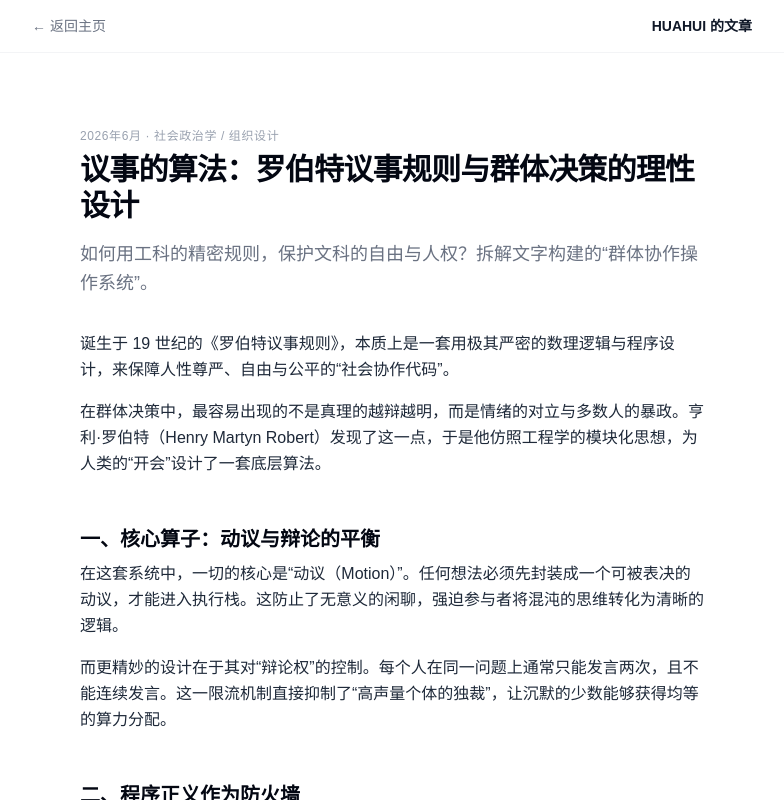
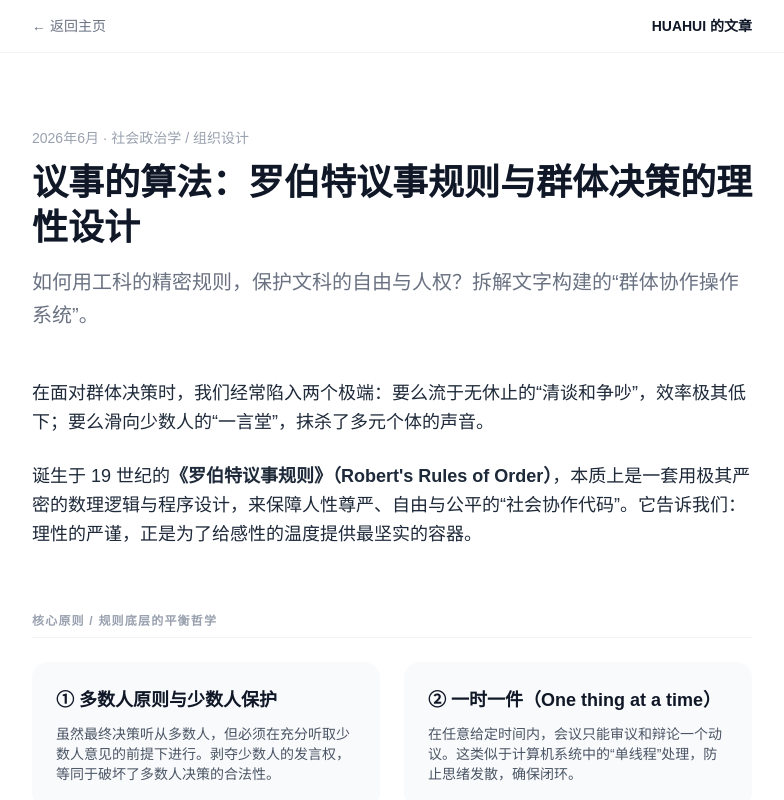
Before and after one commit to luhuahui-lhh/my-app, a Next.js app in the folder my-app/: page / in a window 1280 px wide. Both pictures are taken after a click on the element 640 px from the left and 803 px from the top of the page. Shown: the top 800 px of the page, without its empty margins (248-1032 px from the left). Built offline with nearby package versions, Linux system fonts and the light colour scheme.

Commit message:
Update article content and layout for clarity
Refine content and structure of the article on Robert's Rules, enhancing clarity and detail.

```diff
--- a/my-app/app/page.tsx
+++ b/my-app/app/page.tsx
@@ -136,7 +136,7 @@ export default function Home() {
   // 条件分支：内嵌页面独立渲染
   // ==========================================
 
-  // 1. 罗伯特议事规则（恢复全套精细长文正文）
+  // 1. 罗伯特议事规则（完全还原最初版最惊艳的网格与对比表格结构）
   if (viewState === 'robert_article') {
     return (
       <main className="min-h-screen bg-white text-gray-900 pb-24">
@@ -147,43 +147,128 @@ export default function Home() {
           </div>
         </nav>
 
-        <article className="max-w-2xl mx-auto px-6 pt-32 space-y-8 text-gray-800 leading-relaxed text-base">
+        <article className="max-w-3xl mx-auto px-6 pt-32">
           <FadeIn>
-            <div className="text-xs text-gray-400 mb-2 tracking-wider uppercase">2026年6月 · 社会政治学 / 组织设计</div>
-            <h1 className="text-3xl font-bold tracking-tight mb-4 text-gray-950">议事的算法：罗伯特议事规则与群体决策的理性设计</h1>
-            <p className="text-lg text-gray-500 mb-8 font-light leading-relaxed">
+            <div className="text-sm text-gray-400 mb-3">2026年6月 · 社会政治学 / 组织设计</div>
+            <h1 className="text-4xl font-bold mb-4 leading-tight text-gray-900">
+              议事的算法：罗伯特议事规则与群体决策的理性设计
+            </h1>
+            <p className="text-xl text-gray-500 mb-12 leading-relaxed font-light">
               如何用工科的精密规则，保护文科的自由与人权？拆解文字构建的“群体协作操作系统”。
             </p>
           </FadeIn>
 
-          <FadeIn delay={50}>
-            <p>
-              诞生于 19 世纪的《罗伯特议事规则》，本质上是一套用极其严密的数理逻辑与程序设计，来保障人性尊严、自由与公平的“社会协作代码”。
+          <div className="space-y-16 text-gray-800 leading-relaxed text-lg">
+            <FadeIn>
+              <section>
+                <p className="mb-6">
+                  在面对群体决策时，我们经常陷入两个极端：要么流于无休止的“清谈和争吵”，效率极其低下；要么滑向少数人的“一言堂”，抹杀了多元个体的声音。
                 </p>
-            <p className="mt-4">
-              在群体决策中，最容易出现的不是真理的越辩越明，而是情绪的对立与多数人的暴政。亨利·罗伯特（Henry Martyn Robert）发现了这一点，于是他仿照工程学的模块化思想，为人类的“开会”设计了一套底层算法。
+                <p className="mb-6">
+                  诞生于 19 世纪的<strong>《罗伯特议事规则》（Robert's Rules of Order）</strong>，本质上是一套用极其严密的数理逻辑与程序设计，来保障人性尊严、自由与公平的“社会协作代码”。它告诉我们：理性的严谨，正是为了给感性的温度提供最坚实的容器。
                 </p>
+              </section>
             </FadeIn>
 
-          <FadeIn delay={100}>
-            <h2 className="text-xl font-bold text-gray-950 pt-4">一、核心算子：动议与辩论的平衡</h2>
-            <p className="mt-2">
-              在这套系统中，一切的核心是“动议（Motion）”。任何想法必须先封装成一个可被表决的动议，才能进入执行栈。这防止了无意义的闲聊，强迫参与者将混沌的思维转化为清晰的逻辑。
+            {/* 最初版的四大原则网格卡片 */}
+            <FadeIn>
+              <section>
+                <h2 className="text-xs font-semibold uppercase tracking-widest text-gray-400 mb-6 border-b border-gray-100 pb-2">
+                  核心原则 / 规则底层的平衡哲学
+                </h2>
+                <div className="grid grid-cols-1 md:grid-cols-2 gap-6">
+                  <div className="bg-gray-50 p-6 rounded-2xl">
+                    <h3 className="font-bold text-gray-900 mb-2">① 多数人原则与少数人保护</h3>
+                    <p className="text-sm text-gray-600">
+                      虽然最终决策听从多数人，但必须在充分听取少数人意见的前提下进行。剥夺少数人的发言权，等同于破坏了多数人决策的合法性。
                     </p>
-            <p className="mt-4">
-              而更精妙的设计在于其对“辩论权”的控制。每个人在同一问题上通常只能发言两次，且不能连续发言。这一限流机制直接抑制了“高声量个体的独裁”，让沉默的少数能够获得均等的算力分配。
+                  </div>
+                  <div className="bg-gray-50 p-6 rounded-2xl">
+                    <h3 className="font-bold text-gray-900 mb-2">② 一时一件（One thing at a time）</h3>
+                    <p className="text-sm text-gray-600">
+                      在任意给定时间内，会议只能审议和辩论一个动议。这类似于计算机系统中的“单线程”处理，防止思绪发散，确保闭环。
                     </p>
+                  </div>
+                  <div className="bg-gray-50 p-6 rounded-2xl">
+                    <h3 className="font-bold text-gray-900 mb-2">③ 对事不对人</h3>
+                    <p className="text-sm text-gray-600">
+                      辩论的目标是动议的可行性与价值，严禁攻击发言者的动机或人品。所有发言面向主持人，切断个体间直接的情绪冲突。
+                    </p>
+                  </div>
+                  <div className="bg-gray-50 p-6 rounded-2xl">
+                    <h3 className="font-bold text-gray-900 mb-2">④ 充分辩论权</h3>
+                    <p className="text-sm text-gray-600">
+                      任何人不能垄断发言。在所有人都有机会发表第一次意见之前，任何人都不能发表第二次意见。确保内向者的声音被听见。
+                    </p>
+                  </div>
+                </div>
+              </section>
             </FadeIn>
 
-          <FadeIn delay={150}>
-            <h2 className="text-xl font-bold text-gray-950 pt-4">二、程序正义作为防火墙</h2>
-            <p className="mt-2">
-              罗伯特规则中充满了对“少数人权利”的防御性设计。例如，改变已有决议或终止辩论，往往需要三分之二以上的压倒性多数通过，而不是简单的过半数。这种“提高阈值”的方法，极大地保护了少数派免受多数派的瞬间情绪反扑。
+            {/* 最初版的动议生命周期对比表格 */}
+            <FadeIn>
+              <section>
+                <h2 className="text-xs font-semibold uppercase tracking-widest text-gray-400 mb-6 border-b border-gray-100 pb-2">
+                  运行范式 / 经典动议流生命周期
+                </h2>
+                <div className="overflow-x-auto">
+                  <table className="w-full text-left text-sm border-collapse">
+                    <thead>
+                      <tr className="border-b border-gray-200 bg-gray-50">
+                        <th className="p-3 font-semibold text-gray-700">步骤</th>
+                        <th className="p-3 font-semibold text-gray-700">规则动作（工科属性）</th>
+                        <th className="p-3 font-semibold text-gray-700">保障价值（文科属性）</th>
+                      </tr>
+                    </thead>
+                    <tbody className="divide-y divide-gray-100 text-gray-600">
+                      <tr>
+                        <td className="p-3 font-medium text-gray-900">1. 提出主动议</td>
+                        <td className="p-3">“我动议……” 明确陈述一件具体的事情</td>
+                        <td className="p-3">拒绝模糊不清的抱怨，让讨论有靶子</td>
+                      </tr>
+                      <tr>
+                        <td className="p-3 font-medium text-gray-900">2. 附议（Second）</td>
+                        <td className="p-3">至少需要另外一人支持，动议才进入审议</td>
+                        <td className="p-3">过滤个人无意义的倾销，节省群体时间成本</td>
+                      </tr>
+                      <tr>
+                        <td className="p-3 font-medium text-gray-900">3. 主持人陈述</td>
+                        <td className="p-3">主持人宣布：“现在对该动议进行辩论”</td>
+                        <td className="p-3">确立公共议题，使其脱离提议者个人，归属集体</td>
+                      </tr>
+                      <tr>
+                        <td className="p-3 font-medium text-gray-900">4. 轮流辩论</td>
+                        <td className="p-3">赞成与反对轮流发言，发言严格限时</td>
+                        <td className="p-3">防止情绪性垄断，提供绝对理性的表达容器</td>
+                      </tr>
+                      <tr>
+                        <td className="p-3 font-medium text-gray-900">5. 表决与宣布</td>
+                        <td className="p-3">进行点票表决，主持人当场宣布结果</td>
+                        <td className="p-3">形成可执行、可追溯的最终闭环，拒绝和稀泥</td>
+                      </tr>
+                    </tbody>
+                  </table>
+                </div>
+              </section>
+            </FadeIn>
+
+            <FadeIn>
+              <section>
+                <h2 className="text-xs font-semibold uppercase tracking-widest text-gray-400 mb-6 border-b border-gray-100 pb-2">
+                  结语 / 十字路口的再思考
+                </h2>
+                <p className="mb-6">
+                  如果说代码和 AI 算法是我们在数字世界中调配算力、解决逻辑问题的工具；那么《罗伯特议事规则》就是人类在现实世界中调配群体智慧、解决价值冲突的算法。
                 </p>
-            <p className="mt-4">
-              用程序正义作为防火墙，保护不同声音的存活，这正是其蕴含的最深刻的人文关怀。理性的高度严谨，最终是为了给感性与自由提供最安全的避风港。
+                <div className="my-8 p-6 bg-gray-50 border border-gray-100 rounded-2xl">
+                  <p className="text-sm font-medium text-gray-900 mb-2">文理交叉的视角：</p>
+                  <p className="text-sm text-gray-500 leading-relaxed">
+                    它的结构是冰冷、高度程序化的（极端的工科思维）；但它的初心，却是为了给个体尊严、自由表达提供完美的庇护（深沉的文科情怀）。它向我们证明：只有当规则足够严谨时，自由才真正拥有温度。
                   </p>
+                </div>
+              </section>
             </FadeIn>
+          </div>
         </article>
       </main>
     )
@@ -286,14 +371,14 @@ export default function Home() {
       <section id="about" className="max-w-5xl mx-auto px-6 pt-36 pb-12">
         <FadeIn>
           <p className="text-gray-400 mb-3">你好，我是</p>
-          <h1 className="text-5xl font-bold mb-5">HUAHUI</h1>
+          <h1 className="text-5xl font-bold mb-6">HUAHUI</h1>
           <p className="text-xl text-gray-500 max-w-xl leading-relaxed">
             关注 AI × 设计 × 人文的探索者，在数字与现实之间寻找意义。
           </p>
         </FadeIn>
       </section>
 
-      {/* ✍️ 文章展示区（全套 4 篇大件完全陈列于此） */}
+      {/* ✍️ 文章展示区（位于上方，完备收纳 4 篇深度长文） */}
       <section id="blog" className="max-w-5xl mx-auto px-6 py-16">
         <FadeIn>
           <h2 className="text-2xl font-bold mb-10">文章</h2>
@@ -305,7 +390,7 @@ export default function Home() {
             <Link href="/blog/wenzhang2" className="block py-6 hover:bg-gray-50 -mx-4 px-4 rounded-xl cursor-pointer transition-colors">
               <div className="flex justify-between items-start">
                 <div>
-                  <h3 className="font-semibold mb-1 text-gray-900">从四面文明之镜看狭隘民族主义的自我封闭</h3>
+                  <h3 className="font-semibold mb-1 text-gray-900">走出激情的盲区：从四面文明之镜看狭隘民族主义的自我封闭</h3>
                   <p className="text-gray-400 text-sm">放下偏见，真正坐下来凝视这四面“文明之镜”，照出极端情绪下的虚妄与盲目。</p>
                 </div>
                 <span className="text-gray-300 text-sm ml-8 shrink-0">2026年6月</span>
@@ -318,7 +403,7 @@ export default function Home() {
             <Link href="/blog/wenzhang1" className="block py-6 hover:bg-gray-50 -mx-4 px-4 rounded-xl cursor-pointer transition-colors">
               <div className="flex justify-between items-start">
                 <div>
-                  <h3 className="font-semibold mb-1 text-gray-900">从自然律令到社会算法</h3>
+                  <h3 className="font-semibold mb-1 text-gray-900">观察者视界：从自然律令到社会算法</h3>
                   <p className="text-gray-400 text-sm">用理性的逻辑去解构未知，用严密的规则去容纳混沌。全面拆解自然科学与社会科学的底层纠缠。</p>
                 </div>
                 <span className="text-gray-300 text-sm ml-8 shrink-0">2026年6月</span>
@@ -339,12 +424,12 @@ export default function Home() {
             </Link>
           </FadeIn>
 
-          {/* 文章 4（在这里无缝内嵌展开完整精细正文） */}
+          {/* 文章 4（硬核大版罗伯特，无缝原地展开） */}
           <FadeIn delay={150}>
             <div onClick={() => { setViewState('robert_article'); window.scrollTo(0,0); }} className="py-6 hover:bg-gray-50 -mx-4 px-4 rounded-xl cursor-pointer transition-colors">
               <div className="flex justify-between items-start">
                 <div>
-                  <h3 className="font-semibold mb-1 text-gray-900">罗伯特议事规则与群体决策的理性设计</h3>
+                  <h3 className="font-semibold mb-1 text-gray-900">议事的算法：罗伯特议事规则与群体决策的理性设计</h3>
                   <p className="text-gray-400 text-sm">如何用工科的精密规则，保护文科的自由与人权？拆解文字构建的“群体协作操作系统”。</p>
                 </div>
                 <span className="text-gray-300 text-sm ml-8 shrink-0">2026年6月</span>
@@ -355,7 +440,7 @@ export default function Home() {
         </div>
       </section>
 
-      {/* 🕹️ 独立项目区域（位于下方，点击完美无缝原生展开） */}
+      {/* 🕹️ 独立项目区域（位于下方，点击无缝原生交互展开小游戏） */}
       <section id="projects" className="bg-gray-50 border-t border-b border-gray-100">
         <div className="max-w-5xl mx-auto px-6 py-24">
           <FadeIn>
@@ -390,7 +475,7 @@ export default function Home() {
             <div className="space-y-6">
               <h2 className="text-2xl font-bold">联系我</h2>
               <p className="text-gray-500 leading-relaxed">
-                有想法或者只是纯粹想聊聊科技与人文的未来，欢迎随时给我发邮件留言。
+                有想法、合作需求、或者只是纯粹想聊聊科技与人文的未来，欢迎随时给我发邮件留言。
               </p>
               <div className="pt-4 flex gap-4">
                 <a href="mailto:luhuahui@gmail.com" className="px-6 py-3 bg-black text-white rounded-full text-sm hover:bg-gray-800 transition-colors shadow-sm">
```
Lines whose indentation alone changed are shown as unchanged.
